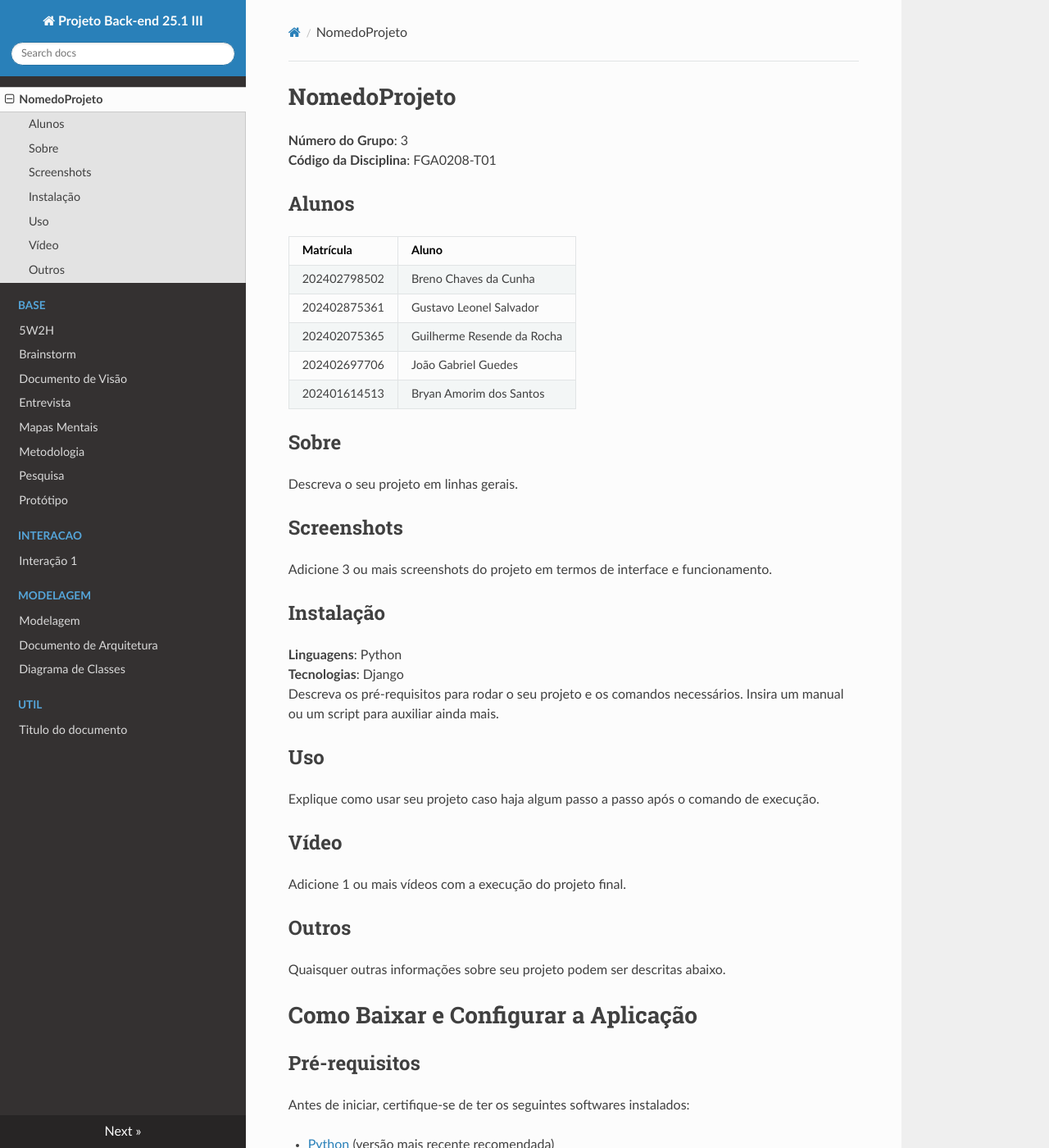
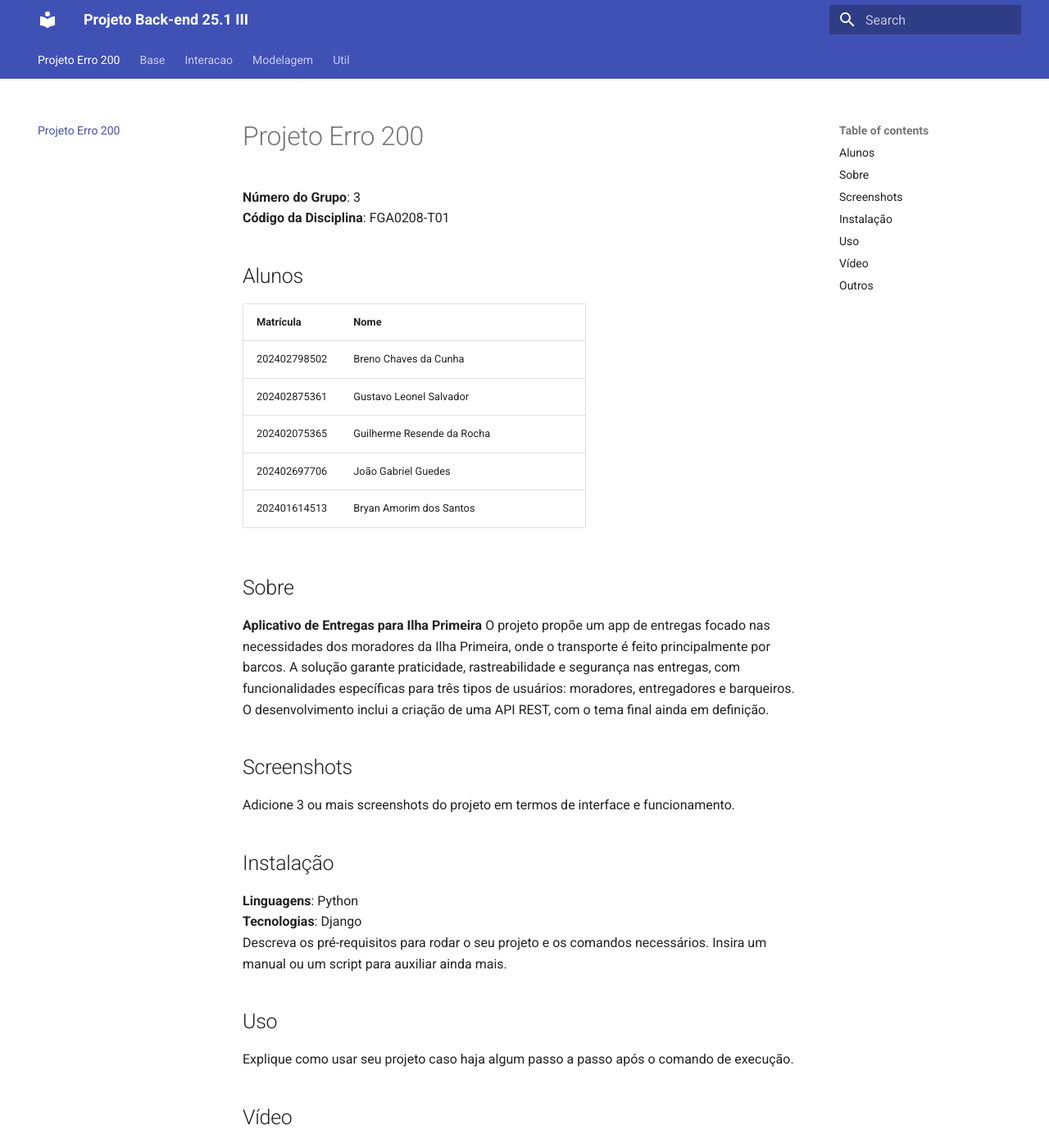
Before and after one commit to Projetos-de-Extensao/PBE_25.1_8001_III_Erro200, an MkDocs documentation site: the page built from docs/index.md, in a window 1280 px wide and 1400 px high. Shown: the whole window at 82% size. Built offline with MkDocs 1.6.1 and Material for MkDocs 9.7.7, drawn with Linux system fonts in a browser that asks for light colours; nearby versions of some CDN libraries; some of the changed text lies outside the part shown.

Commit message:
site melhorado

```diff
--- a/README.md
+++ b/README.md
@@ -1,12 +1,11 @@
 
-# NomedoProjeto
+# Projeto Erro 200
 
 **Número do Grupo**: 3<br>
 **Código da Disciplina**: FGA0208-T01<br>
 
 ## Alunos
 | Matrícula | Aluno |
-| --- | --- |
 | 202402798502 | Breno Chaves da Cunha |
 | 202402875361 | Gustavo Leonel Salvador |
 | 202402075365 | Guilherme Resende da Rocha |
--- a/docs/index.md
+++ b/docs/index.md
@@ -1,20 +1,25 @@
 
-# NomedoProjeto
+# Projeto Erro 200
 
 **Número do Grupo**: 3<br>
 **Código da Disciplina**: FGA0208-T01<br>
 
 ## Alunos
-| Matrícula | Aluno |
-| --- | --- |
-| 202402798502 | Breno Chaves da Cunha |
-| 202402875361 | Gustavo Leonel Salvador |
-| 202402075365 | Guilherme Resende da Rocha |
-| 202402697706 | João Gabriel Guedes |
-| 202401614513 | Bryan Amorim dos Santos |
+
+
+| Matrícula       | Nome |            |
+|------------|-------|--------------|
+| 202402798502      | Breno Chaves da Cunha
+| 202402875361      | Gustavo Leonel Salvador
+| 202402075365      | Guilherme Resende da Rocha
+| 202402697706      | João Gabriel Guedes
+| 202401614513      | Bryan Amorim dos Santos
+
 
 ## Sobre
-Descreva o seu projeto em linhas gerais.
+
+ **Aplicativo de Entregas para Ilha Primeira**
+ O projeto propõe um app de entregas focado nas necessidades dos moradores da Ilha Primeira, onde o transporte é feito principalmente por barcos. A solução garante praticidade, rastreabilidade e segurança nas entregas, com funcionalidades específicas para três tipos de usuários: moradores, entregadores e barqueiros. O desenvolvimento inclui a criação de uma API REST, com o tema final ainda em definição.
 
 ## Screenshots
 Adicione 3 ou mais screenshots do projeto em termos de interface e funcionamento.
--- a/mkdocs.yml
+++ b/mkdocs.yml
@@ -1,4 +1,19 @@
 site_name: Projeto Back-end 25.1 III
 
 theme:
-  name: readthedocs
+  name: material
+  palette:
+    scheme: default
+    toggle:
+      icon: material/toggle-switch
+      name: Switch between light and dark mode
+  features:
+    - navigation.tabs
+    - navigation.expand
+    - navigation.top
+    - navigation.sections
+    - navigation.instant
+    - navigation.tracking
+    - navigation.search.highlight
+    - navigation.search.suggest
+    - navigation.search.share
```
